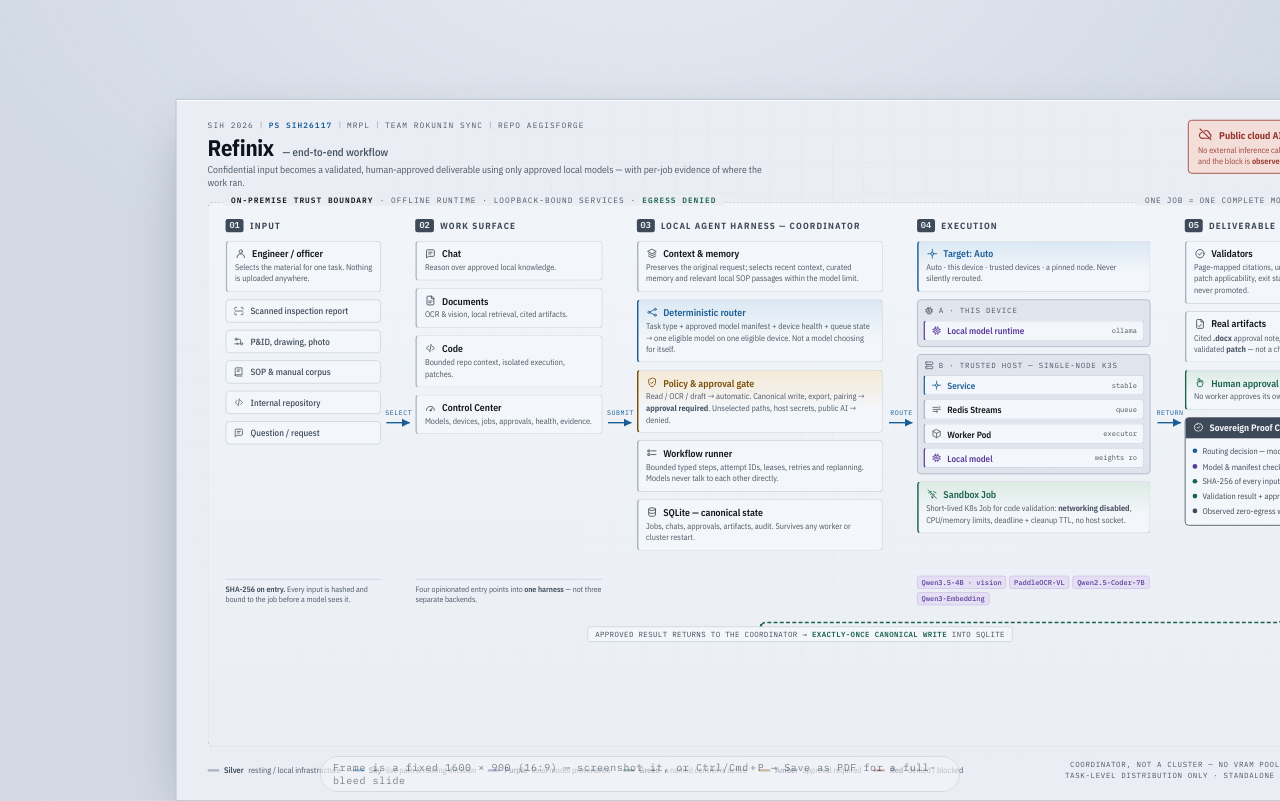
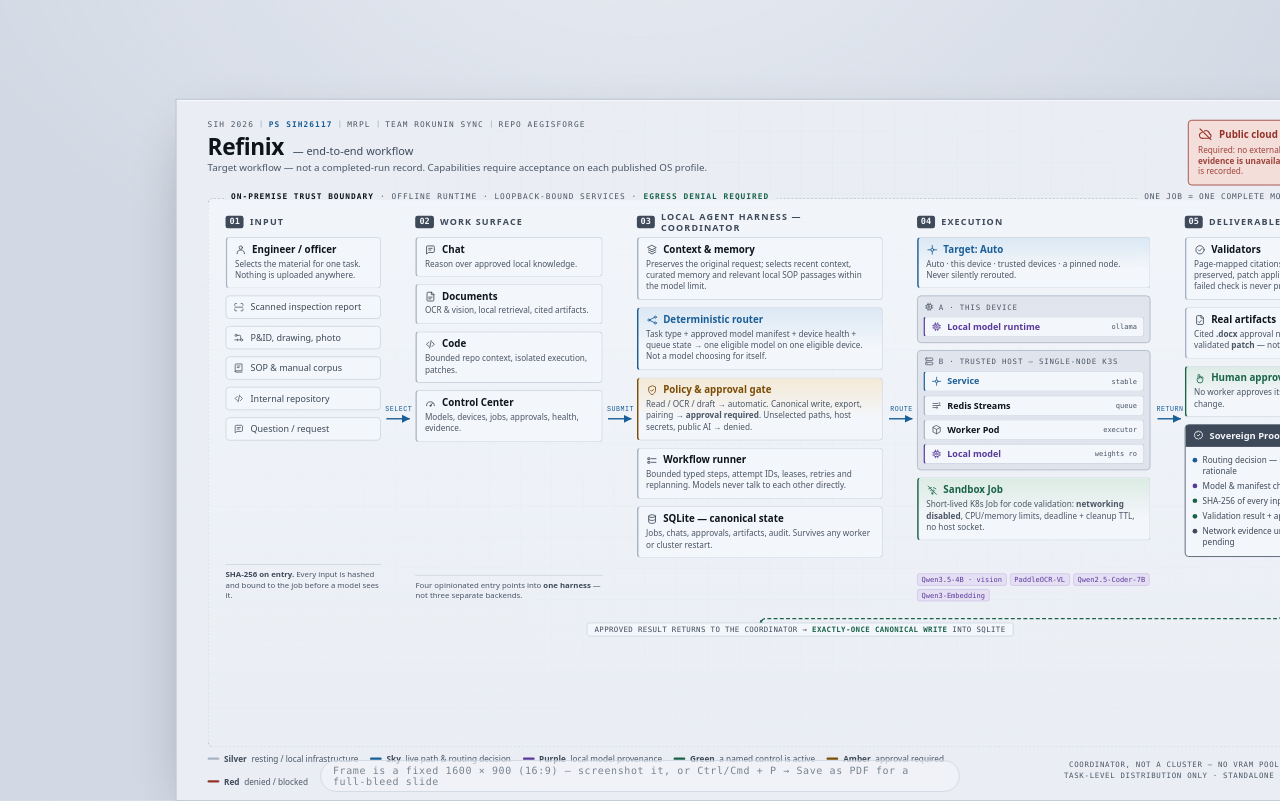
Before and after one commit to prachi-satbhai0741/Refinix, a plain HTML site: page docs/workflow-diagram.html in a window 1280 px wide. Shown: the top 801 px of the page. Drawn offline with nearby package versions, Linux system fonts and the light colour scheme.

Commit message:
docs: reconcile all-OS Beta scope and evidence contracts

```diff
--- a/docs/workflow-diagram.html
+++ b/docs/workflow-diagram.html
@@ -4,9 +4,6 @@
 <meta charset="utf-8">
 <meta name="viewport" content="width=device-width, initial-scale=1">
 <title>Refinix — Workflow Diagram (SIH26117)</title>
-<link rel="preconnect" href="https://fonts.googleapis.com">
-<link rel="preconnect" href="https://fonts.gstatic.com" crossorigin>
-<link href="https://fonts.googleapis.com/css2?family=IBM+Plex+Mono:wght@400;500;600&family=IBM+Plex+Sans+Condensed:wght@400;500;600;700&display=swap" rel="stylesheet">
 <style>
 /* Refinix workflow diagram — slide asset for the SIH26117 idea deck.
  * Palette and colour discipline taken from frontend/design/tokens.css:
@@ -26,8 +23,8 @@
   --observed:#3E4959;
   --caution:#7A4C04;  --caution-soft:#F4E9D5;
   --fault:#96322A;    --fault-soft:#F4DEDA;
-  --font-ui:'IBM Plex Sans Condensed',ui-sans-serif,system-ui,'Segoe UI',sans-serif;
-  --font-data:'IBM Plex Mono',ui-monospace,Consolas,monospace;
+  --font-ui:ui-sans-serif,system-ui,'Segoe UI',sans-serif;
+  --font-data:ui-monospace,Consolas,monospace;
   --r:5px;
 }
 
@@ -294,11 +291,11 @@ body{
         <span>Team Rokunin Sync</span><i></i><span>Repo AegisForge</span>
       </div>
       <h1>Refinix <em>— end-to-end workflow</em></h1>
-      <p class="sub">Confidential input becomes a validated, human-approved deliverable using only approved local models — with per-job evidence of where the work ran.</p>
+      <p class="sub">Target workflow — not a completed-run record. Capabilities require acceptance on each published OS profile.</p>
     </div>
     <div class="egress">
       <div class="t"><svg><use href="#i-cloudoff"/></svg> Public cloud AI</div>
-      <div class="d">No external inference call at runtime. Egress is blocked, and the block is <b>observed and recorded</b> per job.</div>
+      <div class="d">Required: no external inference. <b>Live egress evidence is unavailable</b> until P12 observation is recorded.</div>
       <svg class="drop" width="26" height="24" viewBox="0 0 26 24" fill="none" stroke="currentColor" stroke-width="1.6">
         <path d="M13 0v9" stroke-dasharray="3 3"/>
         <path d="M8.4 12.4 17.6 21.6M17.6 12.4 8.4 21.6" stroke-linecap="round" stroke-width="2"/>
@@ -308,7 +305,7 @@ body{
 
   <!-- ======================= trust boundary ======================= -->
   <section class="boundary">
-    <div class="tag"><b>On-premise trust boundary</b> · offline runtime · loopback-bound services · <em>egress denied</em></div>
+    <div class="tag"><b>On-premise trust boundary</b> · offline runtime · loopback-bound services · <em>egress denial required</em></div>
     <div class="tag-r">One job = one complete model = one device</div>
 
     <div class="cols">
@@ -325,7 +322,7 @@ body{
           <path d="M850 262h30"/>
           <path d="M1194 262h30"/>
         </g>
-        <g fill="#1A5E97" font-family="IBM Plex Mono, monospace" font-size="8.5" letter-spacing=".08em" text-anchor="middle">
+        <g fill="#1A5E97" font-family="monospace" font-size="8.5" letter-spacing=".08em" text-anchor="middle">
           <text x="222" y="252">SELECT</text>
           <text x="506" y="252">SUBMIT</text>
           <text x="866" y="252">ROUTE</text>
@@ -448,7 +445,7 @@ body{
             <li><span class="dot a"></span>Model &amp; manifest checksum</li>
             <li><span class="dot e"></span>SHA-256 of every input and artifact</li>
             <li><span class="dot e"></span>Validation result + approval record</li>
-            <li><span class="dot o"></span>Observed zero-egress window for this job</li>
+            <li><span class="dot o"></span>Network evidence unavailable — P12 pending</li>
           </ul>
         </div>
       </div>
```
Also changed, not shown: 11 other files.
